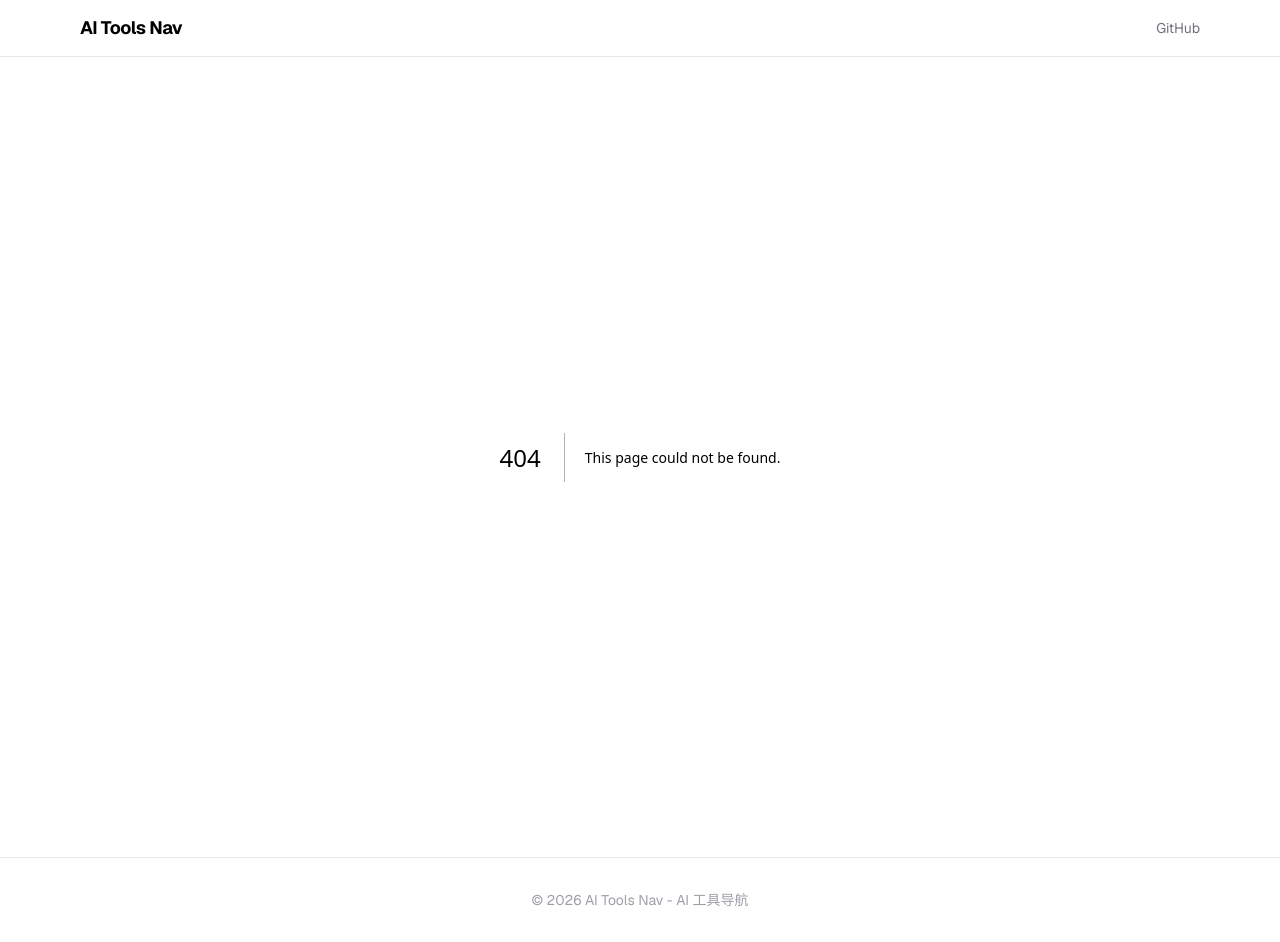
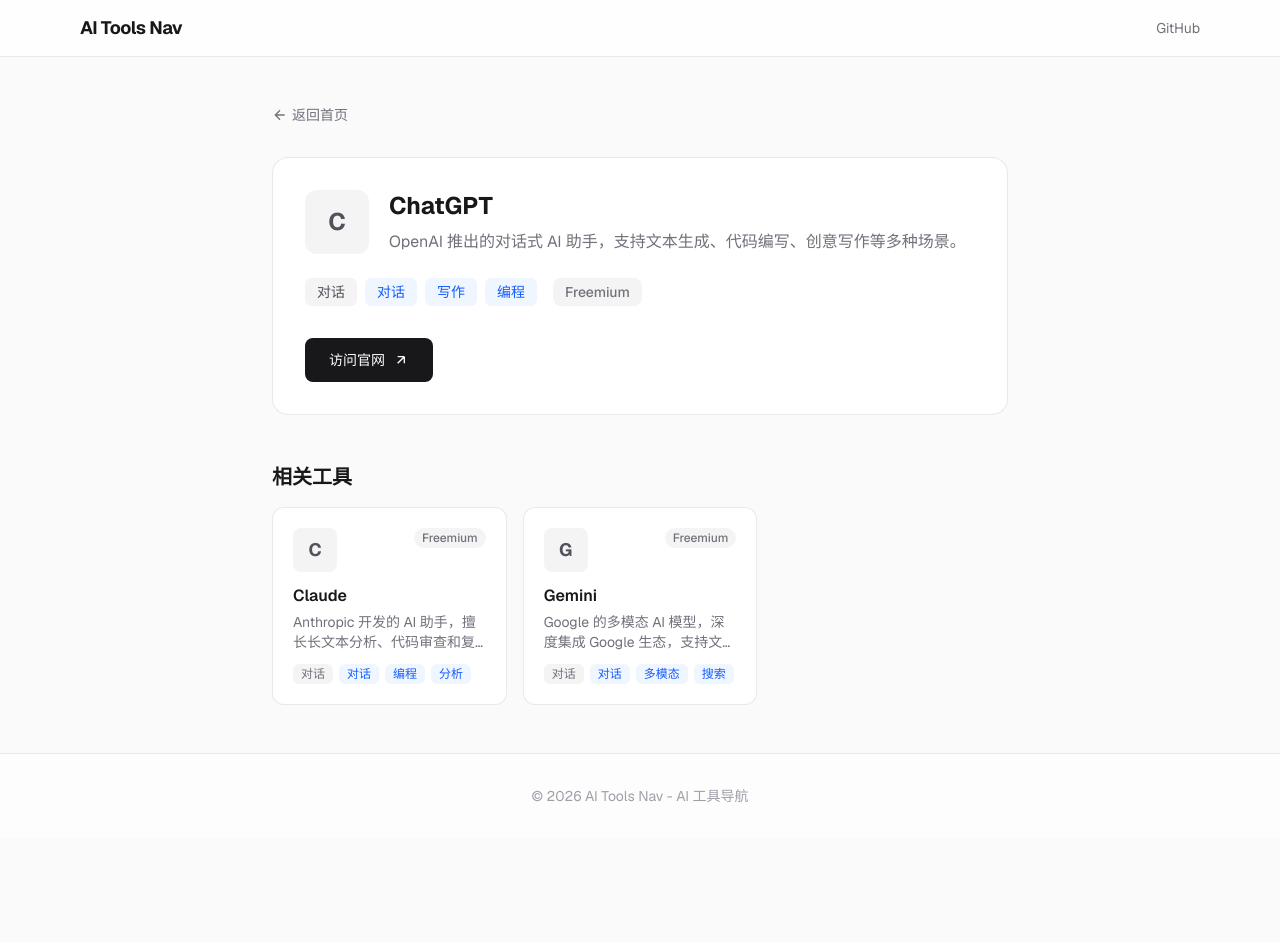
Before and after one commit to mmlfl/ai-tools-nav, a Next.js app: page /tool/chatgpt in a window 1280 px wide. Before the commit this address had no page. After the commit the page ends 838 px from the top, so only its background shows below. Built offline with nearby package versions, Linux system fonts and the light colour scheme.

Commit message:
feat: add tool detail page with related tools
Co-Authored-By: Claude Opus 4.7 <noreply@anthropic.com>

```diff
--- /dev/null
+++ b/app/tool/[slug]/page.tsx
@@ -0,0 +1,91 @@
+import { Tool, CATEGORY_LABELS, PRICING_LABELS } from "@/types/tool";
+import toolsData from "@/data/tools.json";
+import ToolCard from "@/components/ToolCard";
+import Link from "next/link";
+import { notFound } from "next/navigation";
+
+interface Props {
+  params: Promise<{ slug: string }>;
+}
+
+export default async function ToolDetailPage({ params }: Props) {
+  const { slug } = await params;
+  const tools = toolsData as Tool[];
+  const tool = tools.find((t) => t.slug === slug);
+
+  if (!tool) {
+    notFound();
+  }
+
+  const relatedTools = tools
+    .filter((t) => t.category === tool.category && t.slug !== tool.slug)
+    .slice(0, 3);
+
+  return (
+    <div className="mx-auto max-w-3xl px-4 py-12">
+      <Link
+        href="/"
+        className="mb-8 inline-flex items-center gap-1 text-sm text-zinc-500 hover:text-zinc-900 dark:hover:text-zinc-100"
+      >
+        <svg className="h-4 w-4" fill="none" stroke="currentColor" strokeWidth="2" viewBox="0 0 24 24">
+          <path d="M19 12H5m7-7l-7 7 7 7" />
+        </svg>
+        返回首页
+      </Link>
+
+      <article className="rounded-2xl border border-zinc-200/80 bg-white p-8 dark:border-zinc-800/80 dark:bg-zinc-900">
+        <div className="flex items-start gap-5">
+          <div className="flex h-16 w-16 items-center justify-center rounded-xl bg-zinc-100 text-2xl font-bold text-zinc-600 dark:bg-zinc-800 dark:text-zinc-300">
+            {tool.name.charAt(0)}
+          </div>
+          <div className="flex-1">
+            <h1 className="text-2xl font-bold text-zinc-900 dark:text-zinc-100">{tool.name}</h1>
+            <p className="mt-2 text-zinc-500 dark:text-zinc-400">{tool.description}</p>
+          </div>
+        </div>
+
+        <div className="mt-6 flex flex-wrap gap-4">
+          <div className="flex flex-wrap gap-2">
+            <span className="rounded-md bg-zinc-100 px-3 py-1 text-sm text-zinc-600 dark:bg-zinc-800 dark:text-zinc-400">
+              {CATEGORY_LABELS[tool.category]}
+            </span>
+            {tool.tags.map((tag) => (
+              <span
+                key={tag}
+                className="rounded-md bg-blue-50 px-3 py-1 text-sm text-blue-600 dark:bg-blue-950 dark:text-blue-400"
+              >
+                {tag}
+              </span>
+            ))}
+          </div>
+          <span className="rounded-lg bg-zinc-100 px-3 py-1 text-sm font-medium text-zinc-500 dark:bg-zinc-800 dark:text-zinc-400">
+            {PRICING_LABELS[tool.pricing]}
+          </span>
+        </div>
+
+        <a
+          href={tool.url}
+          target="_blank"
+          rel="noopener noreferrer"
+          className="mt-8 inline-flex items-center gap-2 rounded-lg bg-zinc-900 px-6 py-3 text-sm font-medium text-white transition hover:bg-zinc-800 dark:bg-zinc-100 dark:text-zinc-900 dark:hover:bg-zinc-200"
+        >
+          访问官网
+          <svg className="h-4 w-4" fill="none" stroke="currentColor" strokeWidth="2" viewBox="0 0 24 24">
+            <path d="M7 17L17 7m0 0H7m10 0v10" />
+          </svg>
+        </a>
+      </article>
+
+      {relatedTools.length > 0 && (
+        <section className="mt-12">
+          <h2 className="text-xl font-semibold text-zinc-900 dark:text-zinc-100">相关工具</h2>
+          <div className="mt-4 grid gap-4 sm:grid-cols-2 lg:grid-cols-3">
+            {relatedTools.map((t) => (
+              <ToolCard key={t.slug} tool={t} />
+            ))}
+          </div>
+        </section>
+      )}
+    </div>
+  );
+}
```
